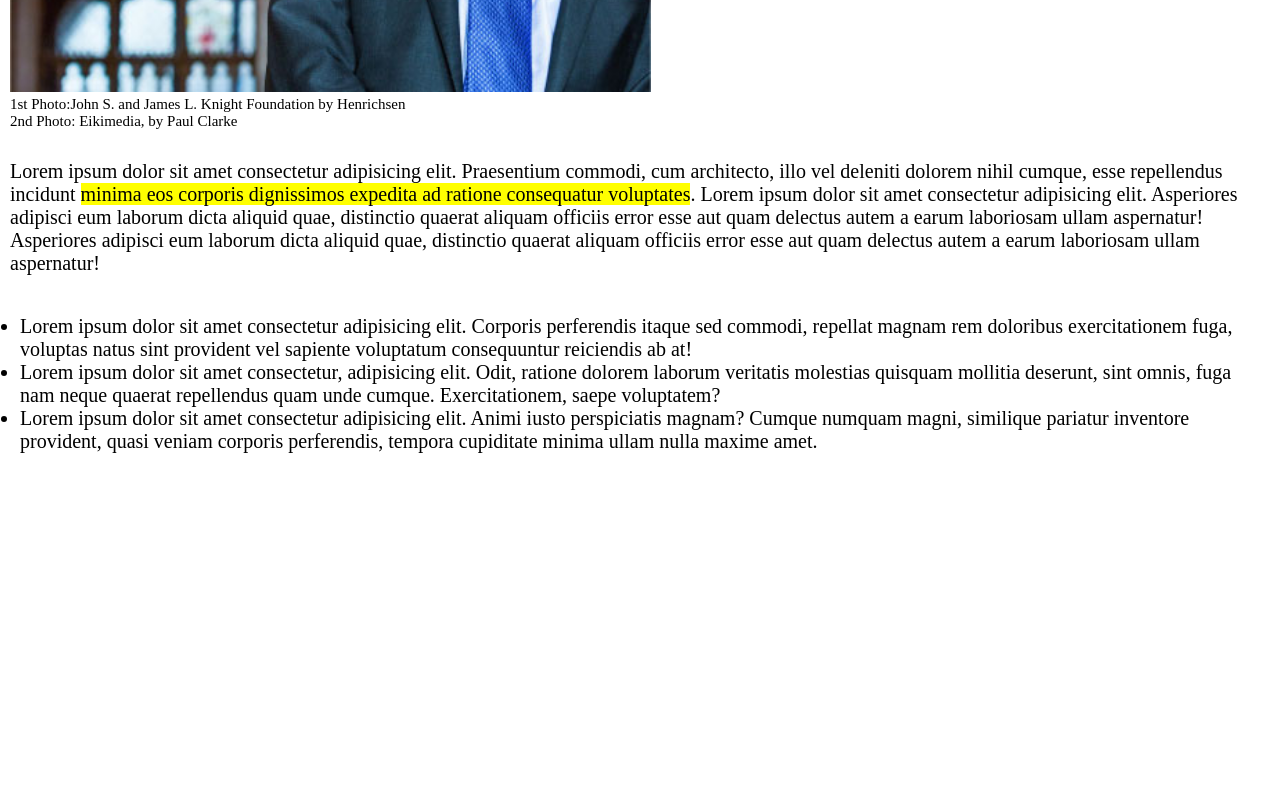
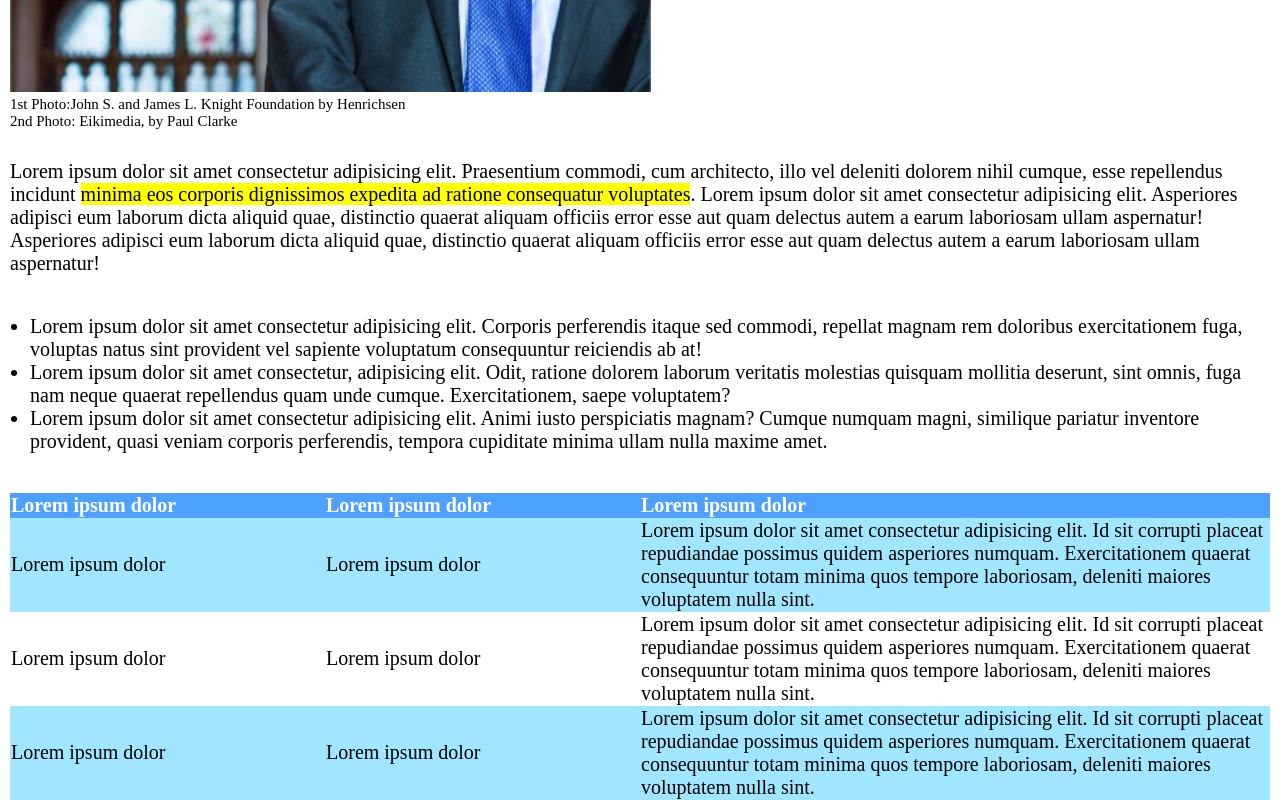
Before and after one commit to Gabriele-Zini/html-css-booleaner, a plain HTML site: page index.html in a window 1280 px wide. Shown: the part 1216-2016 px from the top of the page. Before the commit the page ends 1669 px from the top, so only its background shows below. Drawn offline with Linux system fonts and the light colour scheme.

Commit message:
:add:table section

```diff
--- a/CSS/style.css
+++ b/CSS/style.css
@@ -87,11 +87,31 @@ span{
 .lorem-list{
     font-size: 20px;
     margin-top: 40px;
-    padding-left: 10px;
+    padding-left: 20px;
 }
 /* /ul lorem ipsum section  */
 
 /* table lorem section */
+table{
+    margin-top: 40px;
+    border-collapse: collapse;
+    table-layout: auto;
+    font-size: 20px;
+}
+
+.table-head{
+    color: white;
+    background-color: #4EA0FF;
+    font-weight: bold;
+}
+
+.wide-cell{
+    width:50%;
+}
+
+.first-row, .third-row{
+    background-color: rgb(159, 230, 254);
+}
 /* /table lorem section */
 
 
--- a/index.html
+++ b/index.html
@@ -51,6 +51,36 @@
 
 
         <!-- table lorem section -->
+        <table>
+            <thead class="table-head">
+                <tr>
+                    <td>Lorem ipsum dolor</td>
+                    <td>Lorem ipsum dolor</td>
+                    <td>Lorem ipsum dolor</td>
+                </tr>
+            </thead>
+
+            <tbody class="table-body">
+                <tr class="first-row">
+                    <td>Lorem ipsum dolor</td>
+                    <td>Lorem ipsum dolor</td>
+                    <td class="wide-cell">Lorem ipsum dolor sit amet consectetur adipisicing elit. Id sit corrupti placeat repudiandae possimus quidem asperiores numquam. Exercitationem quaerat consequuntur totam minima quos tempore laboriosam, deleniti maiores voluptatem nulla sint.</td>
+                </tr>
+
+                <tr class="second-row">
+                    <td>Lorem ipsum dolor</td>
+                    <td>Lorem ipsum dolor</td>
+                    <td class="wide-cell" >Lorem ipsum dolor sit amet consectetur adipisicing elit. Id sit corrupti placeat repudiandae possimus quidem asperiores numquam. Exercitationem quaerat consequuntur totam minima quos tempore laboriosam, deleniti maiores voluptatem nulla sint.</td>
+                </tr>
+
+                <tr class="third-row">
+                    <td>Lorem ipsum dolor</td>
+                    <td>Lorem ipsum dolor</td>
+                    <td class="wide-cell">Lorem ipsum dolor sit amet consectetur adipisicing elit. Id sit corrupti placeat repudiandae possimus quidem asperiores numquam. Exercitationem quaerat consequuntur totam minima quos tempore laboriosam, deleniti maiores voluptatem nulla sint.</td>
+                </tr>
+
+            </tbody>
+        </table>
         <!-- /table lorem section -->
 
 
```
